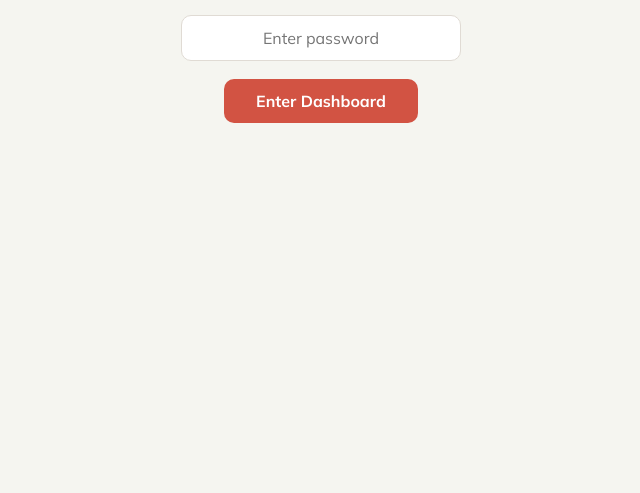
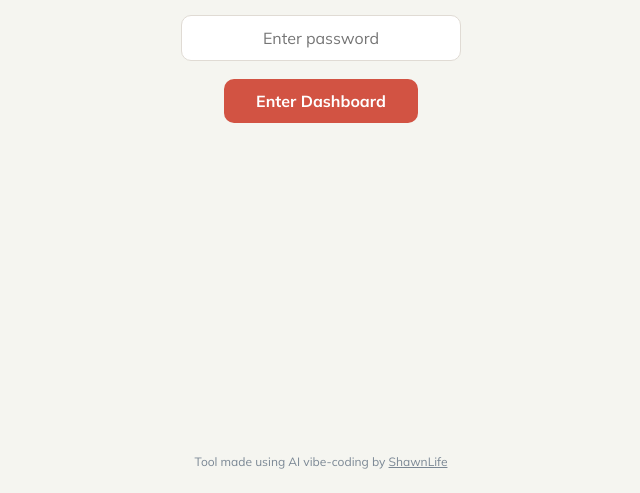
Before and after one commit to shawnlife/storystats-dashboard, a plain HTML site: page index.html in a window 1280 px wide. Shown: the part 378-871 px from the top of the page, without its empty margins (319-959 px from the left). Before the commit the page ends 800 px from the top, so only its background shows below. Drawn offline with nearby package versions, Linux system fonts and the light colour scheme.

Commit message:
Add AI vibe-coding footer attribution

```diff
--- a/index.html
+++ b/index.html
@@ -1056,5 +1056,8 @@ function fmtSecs(s){ return s>=60?Math.floor(s/60)+'m '+(s%60)+'s':s+'s'; }
 function esc(s)    { return String(s).replace(/&/g,'&amp;').replace(/</g,'&lt;').replace(/>/g,'&gt;'); }
 function median(a) { const s=[...a].sort((x,y)=>x-y),m=Math.floor(s.length/2); return s.length%2?s[m]:Math.round((s[m-1]+s[m])/2); }
 </script>
+<footer style="text-align:center;padding:32px 16px 24px;color:var(--muted);font-size:0.75rem;">
+  Tool made using AI vibe-coding by <a href="https://shawnlife.com" target="_blank" rel="noopener" style="color:var(--muted);text-decoration:underline;">ShawnLife</a>
+</footer>
 </body>
 </html>
```
